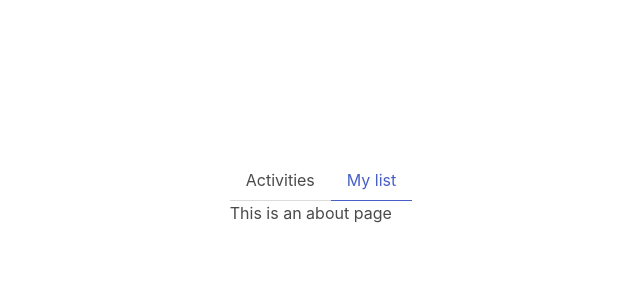
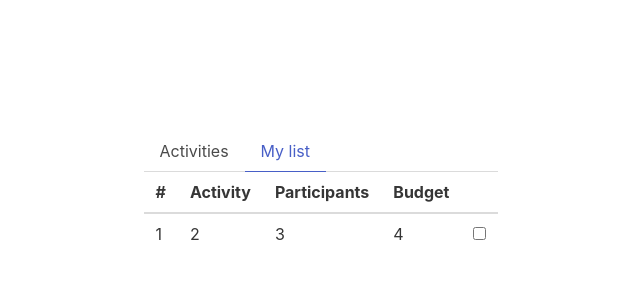
Before and after one commit to dchernokur/todo, a Vue app: page /list in a window 1280 px wide. Shown: the top 300 px of the page, without its empty margins (319-959 px from the left). Built offline with nearby package versions, Linux system fonts and the light colour scheme.

Commit message:
Add base html structure.

```diff
--- a/src/App.vue
+++ b/src/App.vue
@@ -26,9 +26,7 @@
             </div>
           </div>
 
-          <div class="container">
-            <router-view />
-          </div>
+          <router-view />
         </div>
       </div>
     </div>
--- a/src/router.js
+++ b/src/router.js
@@ -20,7 +20,7 @@ export default new Router({
       // this generates a separate chunk (about.[hash].js) for this route
       // which is lazy-loaded when the route is visited.
       component: () =>
-        import(/* webpackChunkName: "about" */ "./views/About.vue")
+        import(/* webpackChunkName: "about" */ "./views/List.vue")
     }
   ]
 });
--- a/src/views/About.vue
+++ /dev/null
@@ -1,5 +0,0 @@
-<template>
-  <div class="about">
-    <h1>This is an about page</h1>
-  </div>
-</template>
--- a/src/views/Home.vue
+++ b/src/views/Home.vue
@@ -1,18 +1,95 @@
 <template>
-  <div class="home">
-    <img alt="Vue logo" src="../assets/logo.png" />
-    <HelloWorld msg="Welcome to Your Vue.js App" />
+  <div class="container">
+    <div class="columns">
+      <div class="column">
+        <h3 class="subtitle">You should</h3>
+
+        <div class="field">
+          <div class="control">
+            <textarea
+              class="textarea"
+              placeholder="Textarea"
+              rows="8"
+            ></textarea>
+          </div>
+        </div>
+      </div>
+
+      <div class="column">
+        <h3 class="subtitle">Activity details:</h3>
+
+        <div class="field">
+          <label class="label">Type</label>
+          <div class="control">
+            <div class="select is-fullwidth">
+              <select>
+                <option>Select dropdown</option>
+                <option>With options</option>
+              </select>
+            </div>
+          </div>
+        </div>
+
+        <div class="field">
+          <label class="label">Participants</label>
+          <div class="control">
+            <input class="input" type="text" placeholder="Text input" />
+          </div>
+        </div>
+
+        <div class="field">
+          <label class="label">Budget</label>
+          <div class="control">
+            <label class="radio">
+              Cheap
+              <input
+                type="range"
+                min="0"
+                max="1"
+                step="0.1"
+                name="budget"
+                class="range-input"
+              />
+              Expensive
+            </label>
+          </div>
+        </div>
+      </div>
+    </div>
+
+    <div class="container">
+      <div class="columns">
+        <div class="column">
+          <div class="field">
+            <div class="control">
+              <button class="button is-primary is-fullwidth">
+                Save for later
+              </button>
+            </div>
+          </div>
+        </div>
+        <div class="column">
+          <div class="field">
+            <div class="control">
+              <button class="button is-link is-fullwidth">
+                Hit me with a new one!
+              </button>
+            </div>
+          </div>
+        </div>
+      </div>
+    </div>
   </div>
 </template>
 
 <script>
-// @ is an alias to /src
-import HelloWorld from "@/components/HelloWorld.vue";
-
 export default {
-  name: "home",
-  components: {
-    HelloWorld
-  }
+  name: "home"
 };
 </script>
+
+<style>
+.range-input {
+  width: 40%;
+}
+</style>
--- /dev/null
+++ b/src/views/List.vue
@@ -0,0 +1,29 @@
+<template>
+  <div class="container">
+    <table class="table">
+      <thead>
+        <tr>
+          <th>#</th>
+          <th>Activity</th>
+          <th>Participants</th>
+          <th>Budget</th>
+          <th></th>
+        </tr>
+      </thead>
+
+      <tbody>
+        <tr>
+          <td>1</td>
+          <td>2</td>
+          <td>3</td>
+          <td>4</td>
+          <td>
+            <label class="checkbox">
+              <input type="checkbox" />
+            </label>
+          </td>
+        </tr>
+      </tbody>
+    </table>
+  </div>
+</template>
```
